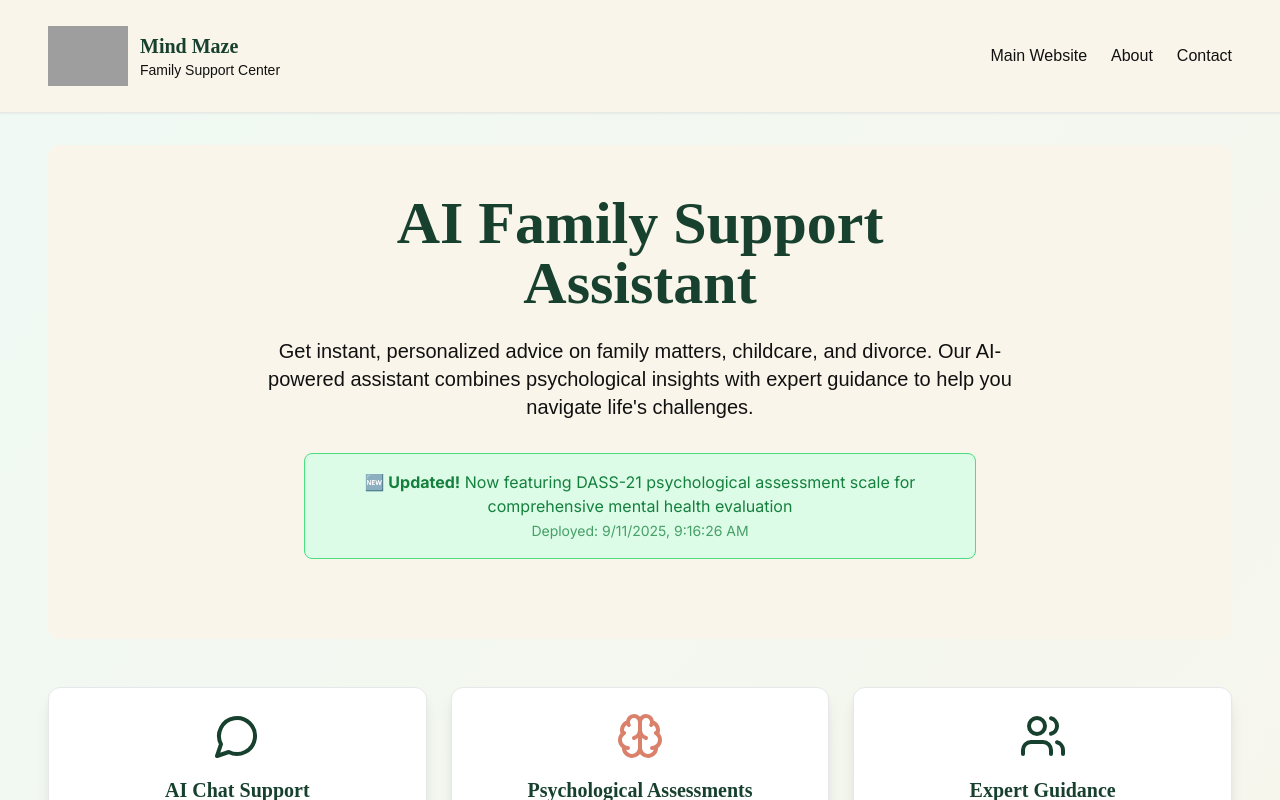
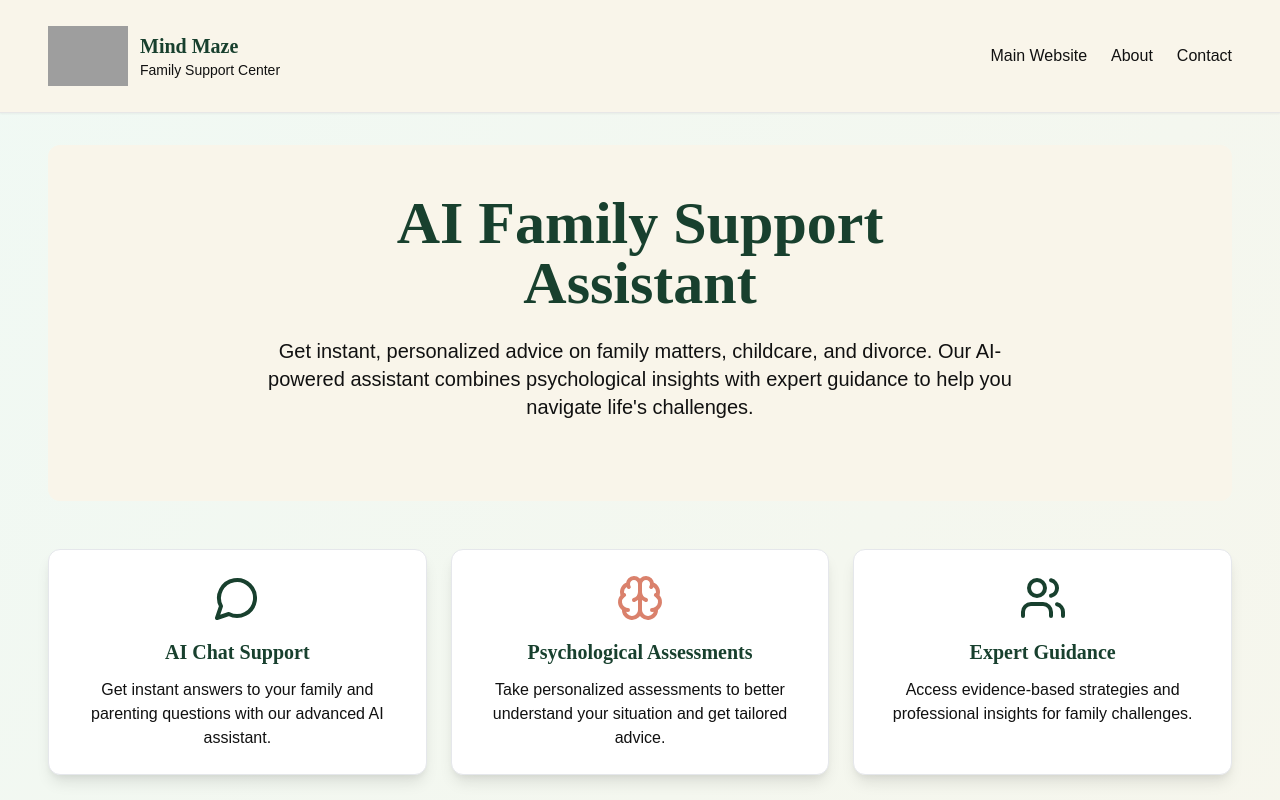
Before and after one commit to Salperton/mdmze-ai-assistant, a Next.js app: page / in a window 1280 px wide. Shown: the top 800 px of the page. Built offline with nearby package versions, Linux system fonts and the light colour scheme; grey boxes are pictures that could not be loaded.

Commit message:
Remove temporary update banner from homepage

```diff
--- a/src/app/page.tsx
+++ b/src/app/page.tsx
@@ -28,11 +28,6 @@ export default function Home() {
             Our AI-powered assistant combines psychological insights with expert guidance
             to help you navigate life's challenges.
           </p>
-          <div className="bg-green-100 border border-green-400 text-green-700 px-6 py-4 rounded-lg mb-8 max-w-2xl mx-auto">
-            <strong>🆕 Updated!</strong> Now featuring DASS-21 psychological assessment scale for comprehensive mental health evaluation
-            <br />
-            <small className="text-sm opacity-75">Deployed: {new Date().toLocaleString()}</small>
-          </div>
         </div>
 
         {/* Feature Cards */}
```
